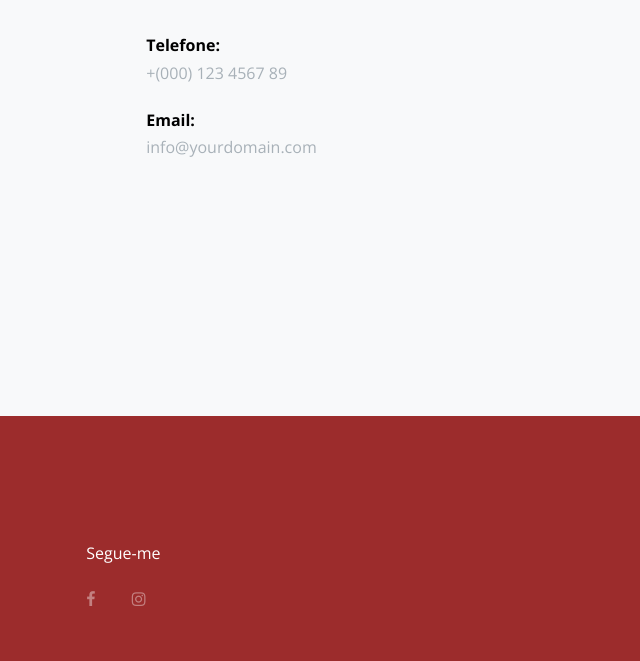
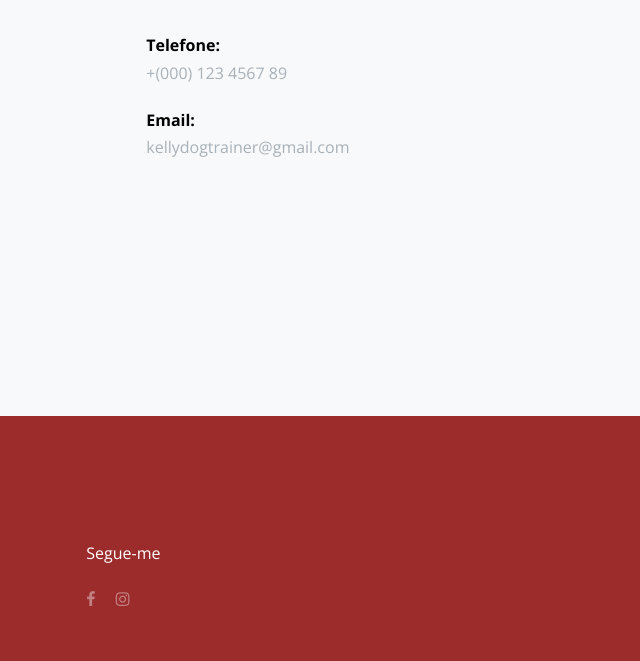
Before and after one commit to kellydogtrainer/kellydogtrainer.github.io, a plain HTML site: page index.html in a window 1280 px wide. Shown: the part 4220-4881 px from the top of the page, 640-1280 px from the left. Drawn offline with nearby package versions, Linux system fonts and the light colour scheme; files whose address does not match are found by name.

Commit message:
Add files via upload

```diff
--- a/index.html
+++ b/index.html
@@ -402,7 +402,7 @@
                   </li>
                   <li>
                     <span class="d-block">Email:</span>
-                    <p>info@yourdomain.com</p>
+                    <p>kellydogtrainer@gmail.com</p>
                   </li>
                 </ul>
               </div>
@@ -431,7 +431,7 @@
               <div class="col-md-3">
                 <h2 class="footer-heading mb-4">Segue-me</h2>
                 <a href="#" class="pl-0 pr-3 social-link"><span class="icon-facebook"></span></a>
-                <a href="#" class="pl-3 pr-3 social-link"><span class="icon-instagram"></span></a>
+                <a href="#" class="pl-0 pr-3 social-link"><span class="icon-instagram"></span></a>
                               </div>
             </div>
           </div>
```
